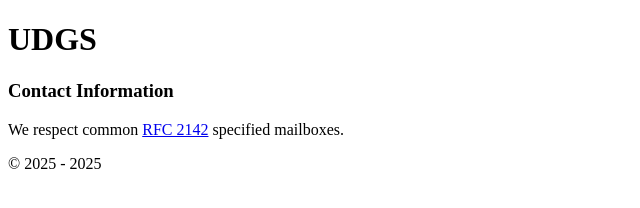
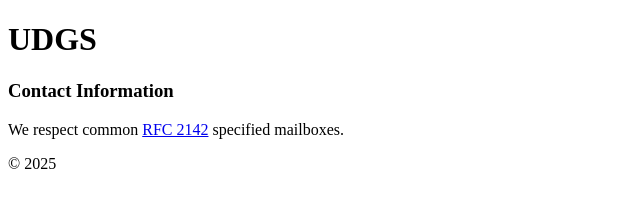
Before and after one commit to udsg-io/udsg.io, a plain HTML site: page index.html in a window 1280 px wide. Shown: the full height of the page, 0-640 px from the left. Drawn offline with Linux system fonts and the light colour scheme.

Commit message:
Update index.html

```diff
--- a/index.html
+++ b/index.html
@@ -10,7 +10,7 @@
 <h3>Contact Information</h3>
 <p>We respect common <a href="https://www.ietf.org/rfc/rfc2142.txt">RFC 2142</a> specified mailboxes.</p>
 <footer>
-<p>© 2025 - <script>document.write(new Date().getFullYear());</script></p>
+<p>© <script>document.write(new Date().getFullYear());</script></p>
 </footer>
 </footer>
 </body>
```
